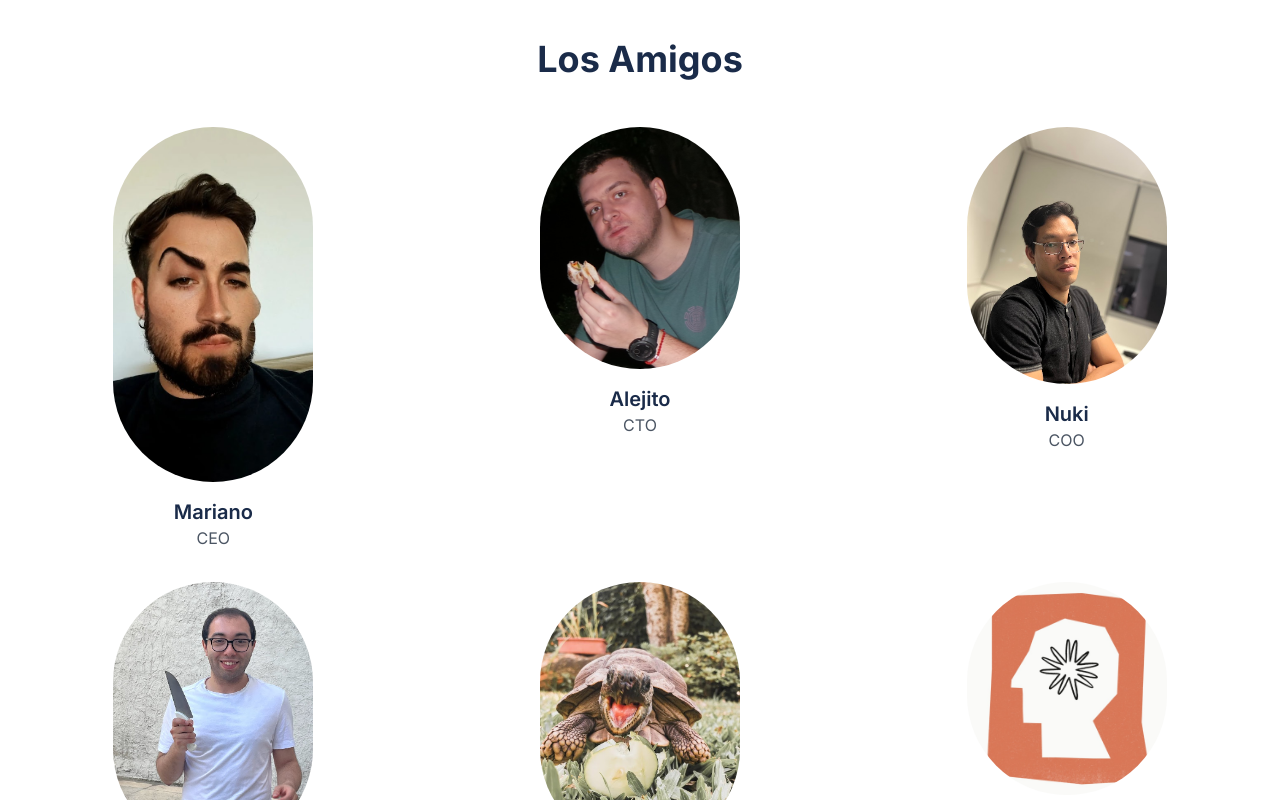
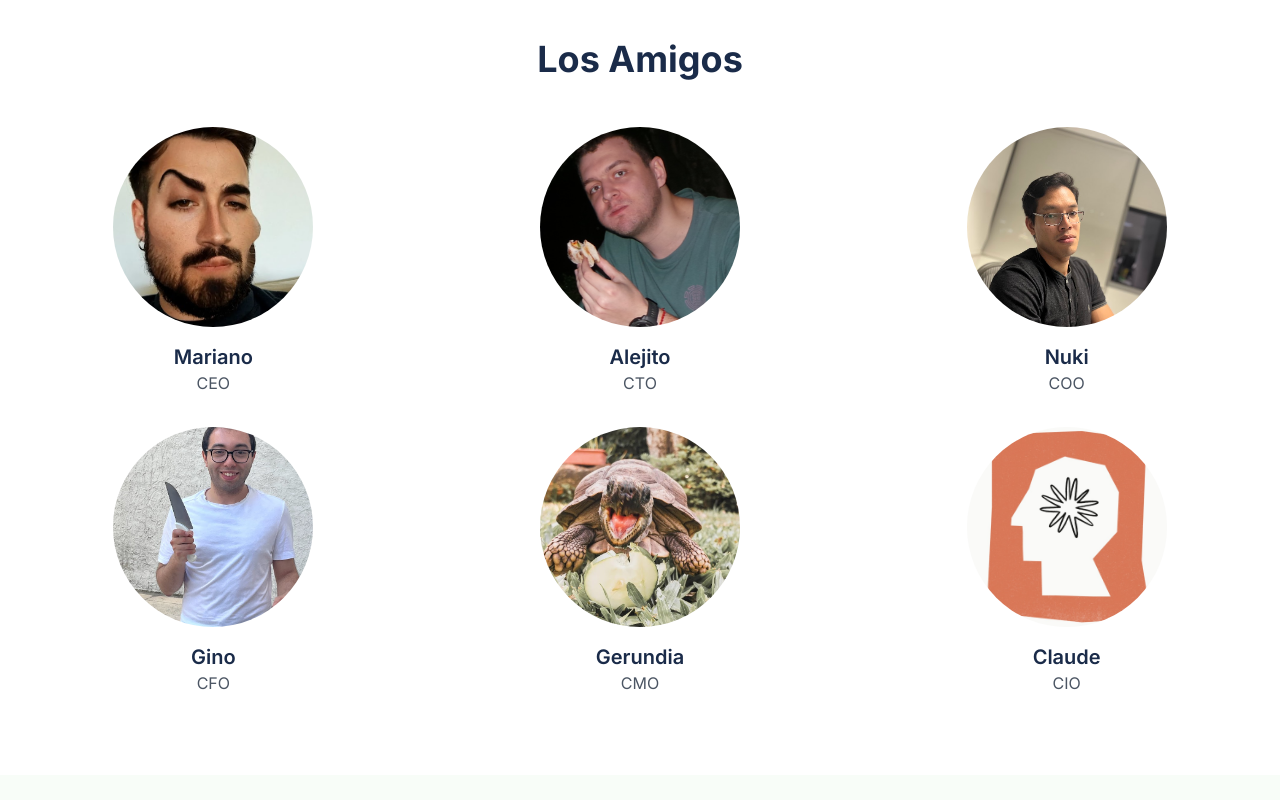
Before and after one commit to Marianov22/agaton, a Next.js app: page / in a window 1280 px wide. Shown: the part 1660-2460 px from the top of the page. Built offline with nearby package versions, Linux system fonts and the light colour scheme.

Commit message:
arregle la imagen mia

```diff
--- a/components/founders.tsx
+++ b/components/founders.tsx
@@ -35,13 +35,14 @@ export default function Founders() {
               transition={{ duration: 0.5, delay: index * 0.1 }}
               viewport={{ once: true }}
             >
-              <Image
-                src={founder.image}
-                alt={founder.name}
-                width={200}
-                height={200}
-                className="rounded-full mb-4"
-              />
+              <div className="w-[200px] h-[200px] relative mb-4">
+                <Image
+                  src={founder.image}
+                  alt={founder.name}
+                  fill
+                  className="rounded-full object-cover"
+                />
+              </div>
               <h3 className="text-xl font-semibold text-[#1a2b49]">{founder.name}</h3>
               <p className="text-gray-600">{founder.role}</p>
             </motion.div>
```
